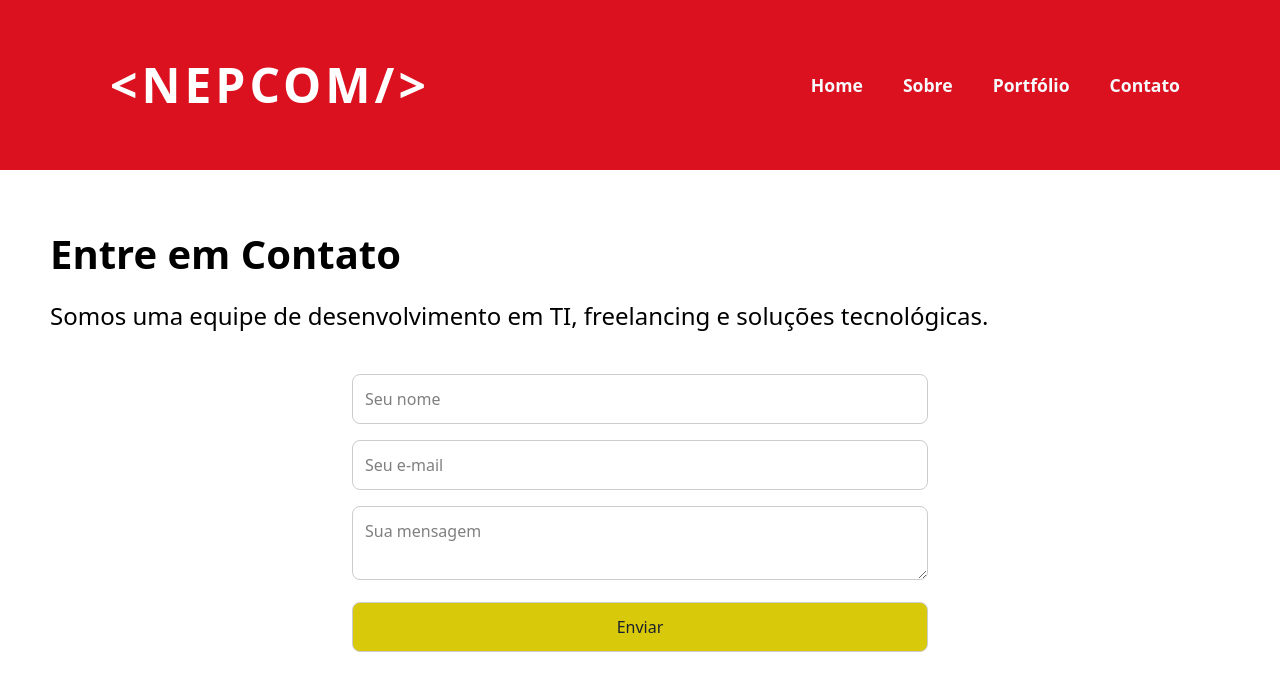
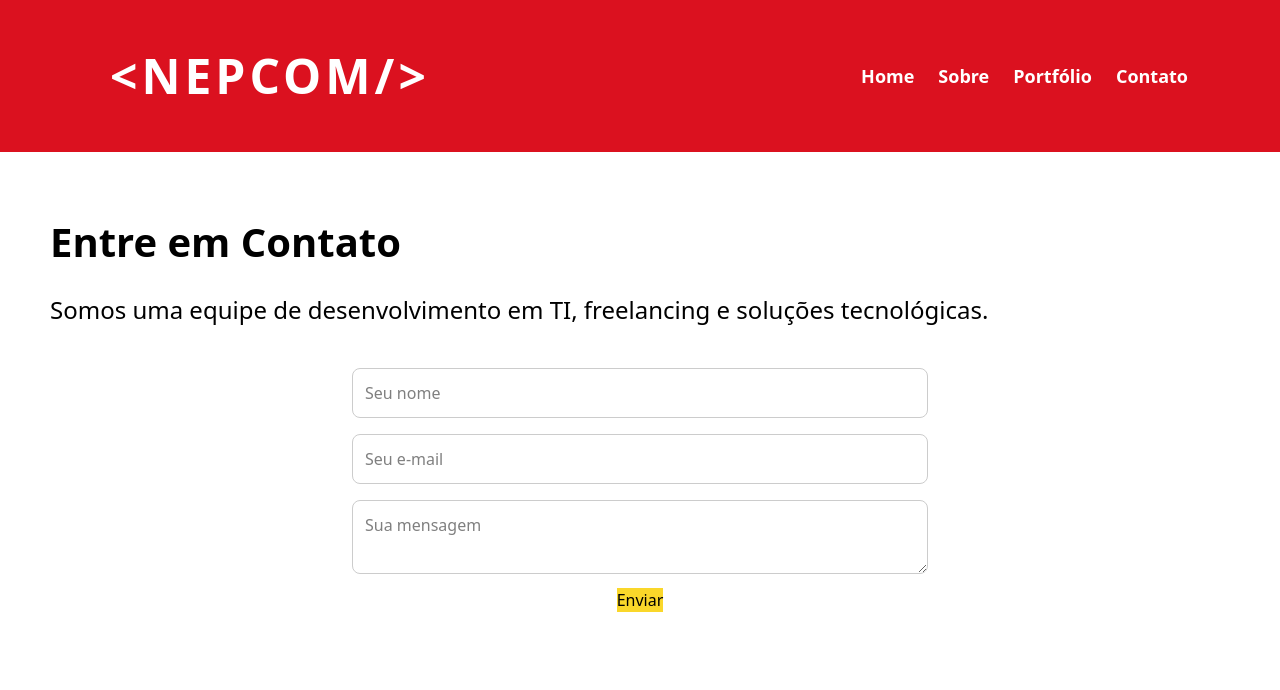
Before and after one commit to scrrpfv/nepcom-testes, a Next.js app: page /contact in a window 1280 px wide. Shown: the top 690 px of the page. Built offline with nearby package versions, Linux system fonts and the light colour scheme.

Commit message:
feat: adds tailwind to header nav

```diff
--- /dev/null
+++ b/components/Button.tsx
@@ -0,0 +1,28 @@
+
+
+export interface IProps{
+    text: string;
+    resize?: boolean;
+    styles?: string;
+}
+
+export default function Button({text, resize = true, styles = "button"}: IProps){
+
+    let buttonStyle = "";
+
+    switch (styles) {
+        case "nav":
+            buttonStyle = "text-(--color-light-text) text-lg font-bold px-[12px] py-[12px] transition-colors duration-150 hover:bg-(--color-primary) hover:text-(--color-dark-bg) hover:scale-105 rounded-lg";
+            break;
+        default:
+            buttonStyle = `bg-(--color-primary) text-(--color-dark-text) cursor-pointer transition-colors transition-transform duration-300 ease-in-out hover:bg-yellow-500 ${resize ? "hover:scale-105" : ""}`;
+            break;
+    }
+
+
+    return(
+        <button className={buttonStyle}>
+            {text}
+        </button>
+    )
+}
--- a/components/Header.tsx
+++ b/components/Header.tsx
@@ -1,19 +1,24 @@
 // components/Header.tsx
 import Link from 'next/link';
+import Button from './Button';
 
 const Header = () => {
   return (
     <header>
       <h1 className='font-semibold text-white'>&lt;NEPCOM/&gt;</h1>
-      <nav>
+      <nav className='flex content-right'>
         <Link href="/">
-          {/* <button className='text-neutral-50 transition-color hover:text-neutral-900'> */}
-            Home
-          {/* </button> */}
+          <Button text="Home" styles="nav" />
         </Link>
-        <Link href="/about">Sobre</Link>
-        <Link href="/portfolio">Portfólio</Link>
-        <Link href="/contact">Contato</Link>
+        <Link href="/about">
+          <Button text="Sobre" styles="nav" />
+        </Link>
+        <Link href="/portfolio">
+          <Button text="Portfólio" styles="nav" />
+        </Link>
+        <Link href="/contact">
+          <Button text="Contato" styles="nav" />
+        </Link>
       </nav>
     </header>
   );
--- a/pages/contact.tsx
+++ b/pages/contact.tsx
@@ -1,3 +1,4 @@
+import Button from '../components/Button';
 import Header from '../components/Header';
 
 export default function Contact() {
@@ -5,7 +6,7 @@ export default function Contact() {
     <div className='font-roboto'>
       <Header />
       <main className='px-[20px] py-[60px]'>
-        <h1 className="text-3xl font-semibold mb-4">Entre em Contato</h1>
+        <h1 className="font-semibold text-size-[4rem]">Entre em Contato</h1>
         <p className='mt-[20px]'>Somos uma equipe de desenvolvimento em TI, freelancing e soluções tecnológicas.</p>
         <form
           action="https://formspree.io/f/xanoqdbq"
@@ -32,12 +33,7 @@ export default function Contact() {
             required
             className="w-full p-2 border rounded"
           ></textarea>
-          <button
-            type="submit"
-            className="px-4 py-2 bg-yellow-500 text-white rounded hover:bg-yellow-600"
-          >
-            Enviar
-          </button>
+          <Button text="Enviar" resize={false} />
         </form>
       </main>
     </div>
--- a/pages/portfolio.tsx
+++ b/pages/portfolio.tsx
@@ -1,6 +1,7 @@
 import Link from 'next/link';
 import React from 'react';
 import Header from '../components/Header';
+import Button from '../components/Button';
 
 const portfolioItems = [
   {
@@ -41,7 +42,9 @@ const Portfolio = () => {
             <div className="portfolio-item-content">
               <h3>{item.title}</h3>
               <p>{item.description}</p>
-              <Link href={item.link}>Ver mais</Link>
+              <Link href={item.link}>
+                <Button text="ver mais"/>
+              </Link>
             </div>
           </div>
         ))}
--- a/styles/globals.css
+++ b/styles/globals.css
@@ -1,46 +1,28 @@
 @import url("https://fonts.googleapis.com/css2?family=Roboto&display=swap");
 @import url("https://fonts.googleapis.com/css?family=Barlow%20Condensed%3Aregular%2C600%2C700%7CRoboto%3Aregular%2C700%7CAlfa%20Slab%20One%3Aregular%7CRoboto%20Serif%3Aregular%2C700&display=swap");
 @import "tailwindcss";
+
+@theme{
+  --color-primary: oklch(0.88 0.1733 96.4);
+  --color-secondary: oklch(0.57 0.2241 26.65); /* Vermelho */
+  --color-background: oklch(1 0 0);
+  --color-light-text: oklch(1 0 0);
+  --color-dark-text: oklch(0 0 0);
+}
 
 :root {
   --font-roboto: "Roboto", sans-serif;
   --font-barlow: "Barlow Condensed", sans-serif;
 }
 
-/* Resets padrões do navegador */
-/*
-* {
-    margin: 0;
-    padding: 0;
-    box-sizing: border-box;
-  }
-
-  html, body {
-    font-family: 'Inter', sans-serif;
-    font-size: 16px;
-    line-height: 1.5;
-    background: linear-gradient(45deg, #e63946, #f3a847);
-    color: #1a202c;
-    -webkit-font-smoothing: antialiased;
-    -moz-osx-font-smoothing: grayscale;
-    transition: background-color 0.3s, color 0.3s;
-  }
-
-  body {
-    margin: 0;
-    padding: 0;
-  }
-
-*/
-
   /* Cores principais */
   :root {
-    --color-primary: #d8ca0a;  /* Amarelo */
+    --color-primary: #fad72a;  /* Amarelo */
     --color-secondary: #db111f; /* Vermelho */
     --color-background: #ffffff;
     --color-dark-bg: #1a202c;
-    --color-light-text: #f7fafc;
-    --color-dark-text: #2d3748;
+    --color-light-text: #fff;
+    --color-dark-text: #000;
   }
 
   /* Estilo global do conteúdo */
@@ -76,29 +58,6 @@
     letter-spacing: 4px;
   }
 
-  /* Navbar */
-  nav {
-    display: flex;
-    justify-content: right;
-    gap: 0px;
-    padding: 20px 0;
-  }
-
-  nav a {
-    color: var(--color-light-text);
-    font-size: 1.1rem;
-    font-weight: bold;
-    padding: 12px 20px;
-    border-radius: 0px;
-    transition: background-color 0.3s, color 0.3s;
-  }
-
-  nav a:hover {
-    background-color: var(--color-primary);
-    color: var(--color-dark-bg);
-    transform: scale(1.1); /* Aumenta o tamanho do link */
-  }
-
   /* Layout do conteúdo */
   .content-wrapper {
     max-width: 1200px;
@@ -107,7 +66,7 @@
   }
 
   /* Formulário */
-  input, textarea, button {
+  input, textarea {
     font-size: 1rem;
     padding: 12px;
     border-radius: 8px;
@@ -123,17 +82,6 @@
     border-color: var(--color-primary);
   }
 
-  button {
-    background-color: var(--color-primary);
-    color: var(--color-dark-bg);
-    cursor: pointer;
-    transition: background-color 0.3s, transform 0.3s;
-  }
-
-  button:hover {
-    background-color: var(--color-secondary);
-    transform: scale(1.05);
-  }
 
   /* Rodapé */
   footer {
```
